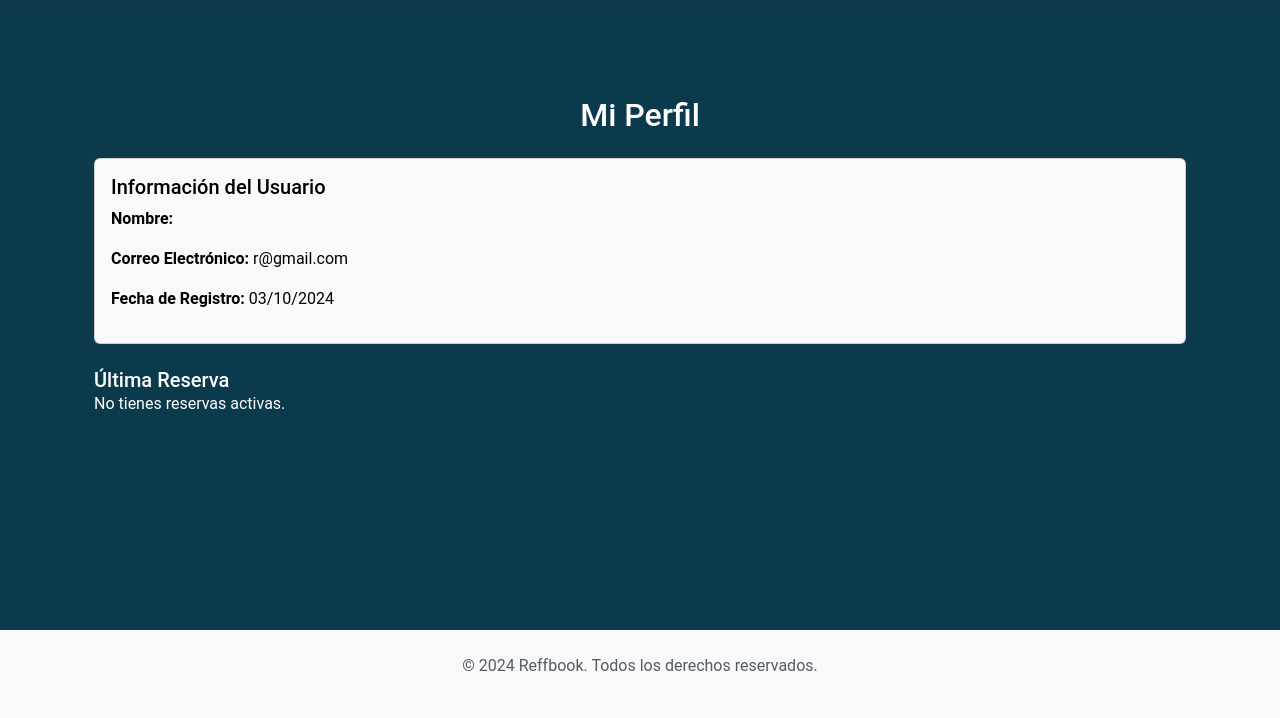
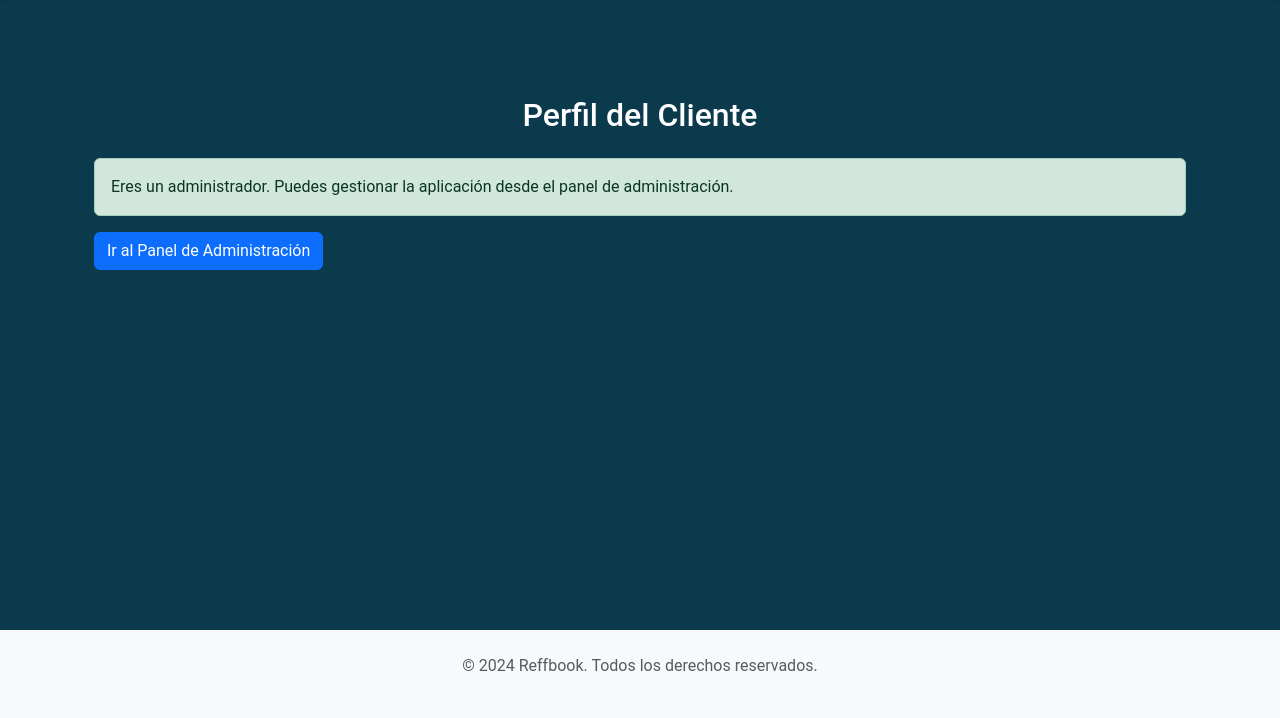
Before and after one commit to CainSoulless/StayBook, a Django app: page /cliente_datos/ in a window 1280 px wide. Shown: the part 82-800 px from the top of the page. Run offline with Django 5.2, Linux system fonts and the light colour scheme; a user stored in the database is signed in; data comes from the database, SQL or seed files in the repository; both versions use the stored data as it was after the commit.

Commit message:
[ADD] Auto redirect to cliente_home if login found

```diff
--- a/core/templates/core/clientes/cliente_datos.html
+++ b/core/templates/core/clientes/cliente_datos.html
@@ -7,31 +7,36 @@
 
 {% block content %}
     <div class="container mt-5">
-        <h2 class="text-center mb-4">Mi Perfil</h2>
+        <h2 class="text-center mb-4">Perfil del Cliente</h2>
 
-        <div class="card">
-            <div class="card-body">
-                <h5 class="card-title">Información del Usuario</h5>
-                <p><strong>Nombre:</strong> {{ usuario.get_full_name }}</p>
-                <p><strong>Correo Electrónico:</strong> {{ usuario.email }}</p>
-                <p><strong>Fecha de Registro:</strong> {{ usuario.date_joined|date:"d/m/Y" }}</p>
+        {% if cliente %}
+            <div class="card mb-4">
+                <div class="card-body">
+                    <h5 class="card-title">Información del Cliente</h5>
+                    <p><strong>Nombre:</strong> {{ cliente.cliente_nombre }} {{ cliente.cliente_apellidos }}</p>
+                    <p><strong>Email:</strong> {{ user.email }}</p>  <!-- Usando user para mostrar el email -->
+                    <p><strong>Teléfono:</strong> {{ cliente.cliente_telefono }}</p>
+                </div>
             </div>
-        </div>
 
-        <div class="mt-4">
-            <h5 class="card-title">Última Reserva</h5>
             {% if ultima_reserva %}
-                <div class="card">
+                <div class="card mb-4">
                     <div class="card-body">
-                        <p><strong>Número de Habitación:</strong> {{ ultima_reserva.habitacion.habitacion_numero }}</p>
-                        <p><strong>Fecha de Inicio:</strong> {{ ultima_reserva.reserva_fecha_inicio|date:"d/m/Y" }}</p>
-                        <p><strong>Fecha de Fin:</strong> {{ ultima_reserva.reserva_fecha_fin|date:"d/m/Y" }}</p>
+                        <h5 class="card-title">Última Reserva</h5>
+                        <p><strong>Fecha de Inicio:</strong> {{ ultima_reserva.reserva_fecha_inicio }}</p>
+                        <p><strong>Fecha de Fin:</strong> {{ ultima_reserva.reserva_fecha_fin }}</p>
                         <p><strong>Estado:</strong> {{ ultima_reserva.reserva_estado }}</p>
                     </div>
                 </div>
             {% else %}
-                <p>No tienes reservas activas.</p>
+                <div class="alert alert-info">No tienes reservas realizadas.</div>
             {% endif %}
-        </div>
+
+        {% elif es_admin %}
+            <div class="alert alert-success">Eres un administrador. Puedes gestionar la aplicación desde el panel de administración.</div>
+            <a href="{% url 'adminrf_home' %}" class="btn btn-primary">Ir al Panel de Administración</a>
+        {% else %}
+            <div class="alert alert-danger">No se encontró información del cliente.</div>
+        {% endif %}
     </div>
 {% endblock %}
--- a/core/templates/core/landing_page.html
+++ b/core/templates/core/landing_page.html
@@ -20,12 +20,6 @@
         </a>
     </div>
 </div>
-
-<nav class="navbar fixed-bottom navbar-light bg-light">
-    <div class="container-fluid justify-content-center">
-        <a href="{% url 'adminrf_home' %}" class="btn btn-info btn-sm my-3">Administración</a>
-    </div>
-</nav>
 {% endblock %}
 
 {% block extra_css %}
--- a/core/views.py
+++ b/core/views.py
@@ -15,10 +15,14 @@
 from django.shortcuts import redirect
 from django.http import HttpRequest
 
-def inicio(request):
-    return redirect('landing_page')
+# def inicio(request):
+#     return redirect('landing_page')
 
 def landing_page(request):
+    # Verifica si el usuario está autenticado
+    if request.user.is_authenticated:
+        return redirect('cliente_home')  # Redirige a cliente_home si está logueado
+
     return render(request, 'core/landing_page.html')
 
 def inicio_sesion(request):
@@ -125,16 +129,28 @@
 
 @login_required
 def cliente_datos(request):
-    usuario = request.user
-    try:
-        # Obtener la última reserva del usuario
-        ultima_reserva = Reserva.objects.filter(usuario=usuario).order_by('-reserva_fecha').first()
-    except Reserva.DoesNotExist:
-        ultima_reserva = None
+    # Obtén el usuario actual
+    user = request.user
+
+    # Inicializa las variables
+    cliente = None
+    ultima_reserva = None
+    es_admin = user.is_superuser
+
+    if not es_admin:  # Solo intenta obtener el cliente si no es un admin
+        try:
+            cliente = user.cliente  # Esto asume que ya has configurado la relación correctamente
+            # Obtén las reservas del cliente
+            reservas = Reserva.objects.filter(usuario=user).order_by('-reserva_fecha')  # Obtiene reservas del usuario
+            ultima_reserva = reservas.first()  # Obtiene la última reserva, si existe
+        except Cliente.DoesNotExist:
+            cliente = None
 
     return render(request, 'core/clientes/cliente_datos.html', {
-        'usuario': usuario,
-        'ultima_reserva': ultima_reserva
+        'cliente': cliente,
+        'ultima_reserva': ultima_reserva,
+        'es_admin': es_admin,
+        'user': user,  # También puedes pasar el usuario para mostrar su información
     })
 
 # # # # FUNCIONES ADMINISTRADOR
```
Also changed, not shown: db.sqlite3.
